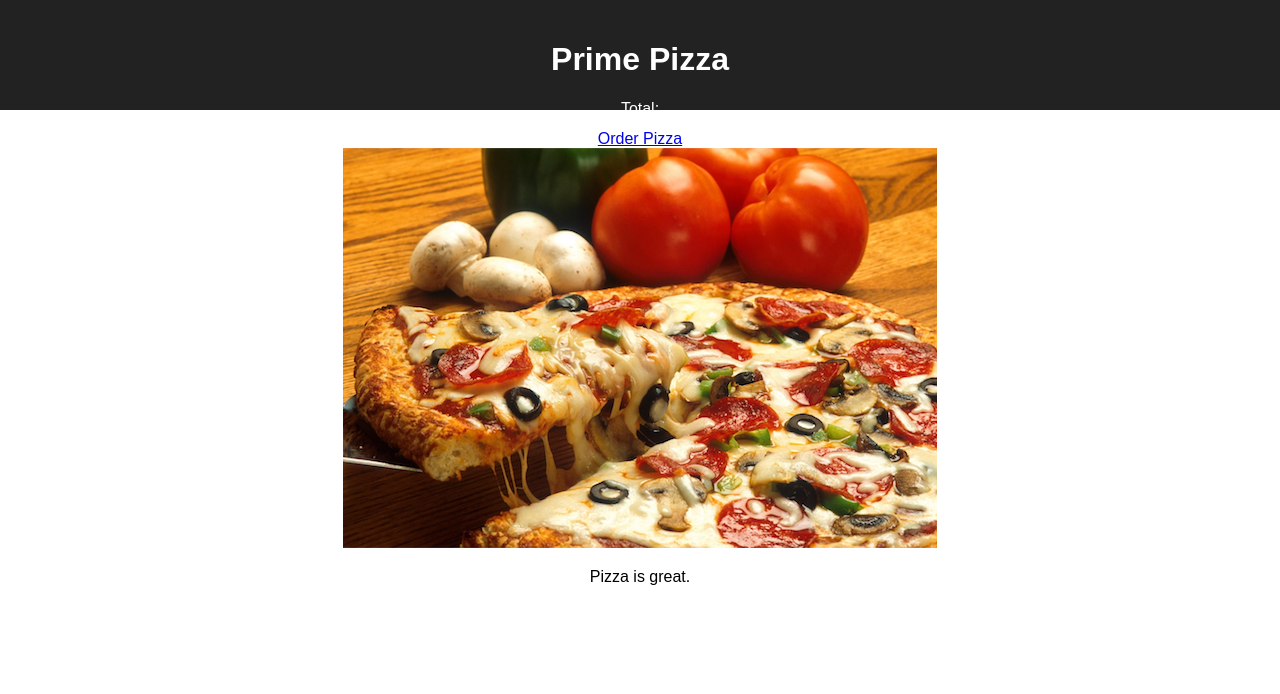
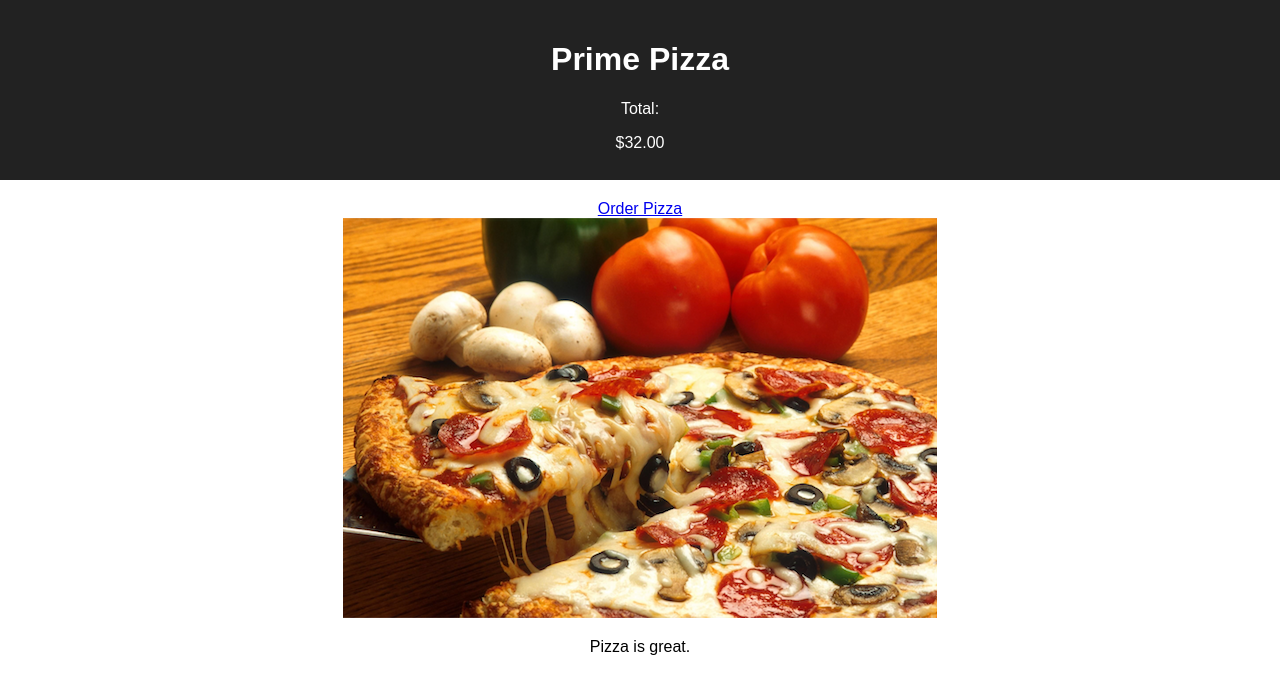
Before and after one commit to usernotfound6/edux-pizza-parlor-official, a React (Create React App) app: page /checkout in a window 1280 px wide. Shown: the top 694 px of the page. Built offline with nearby package versions, Linux system fonts and the light colour scheme.

Commit message:
updated header height to fit all text

```diff
--- a/src/components/App/App.css
+++ b/src/components/App/App.css
@@ -4,7 +4,7 @@
 
 .App-header {
   background-color: #222;
-  height: 70px;
+  height: 140px;
   padding: 20px;
   color: white;
   margin-bottom: 20px;
```
